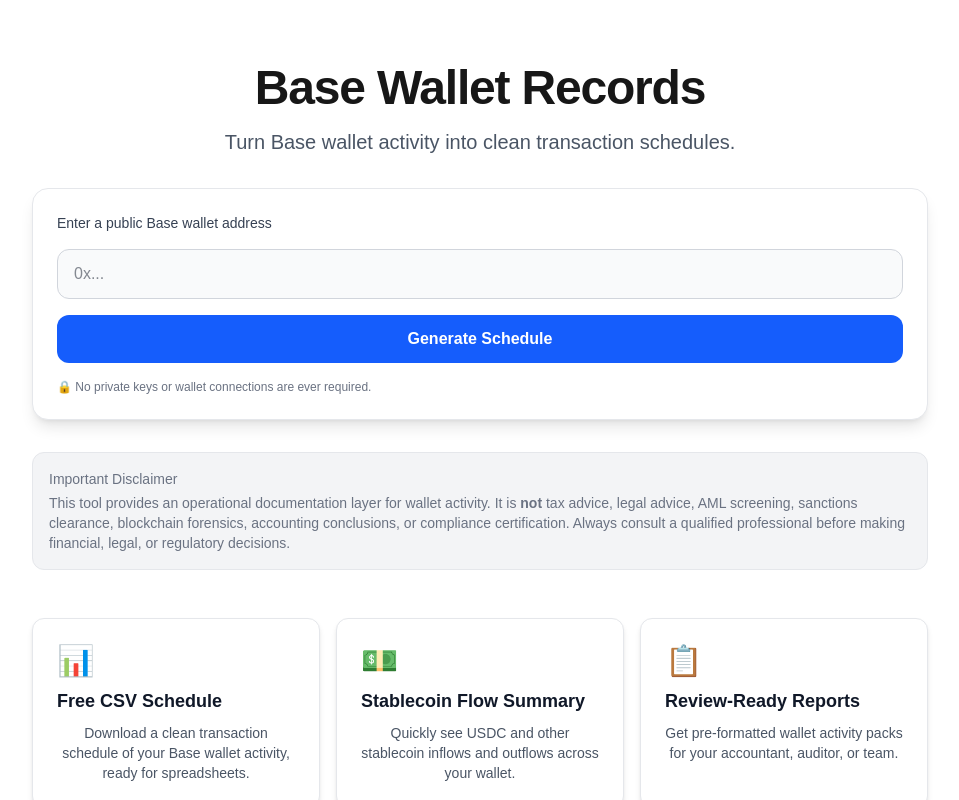
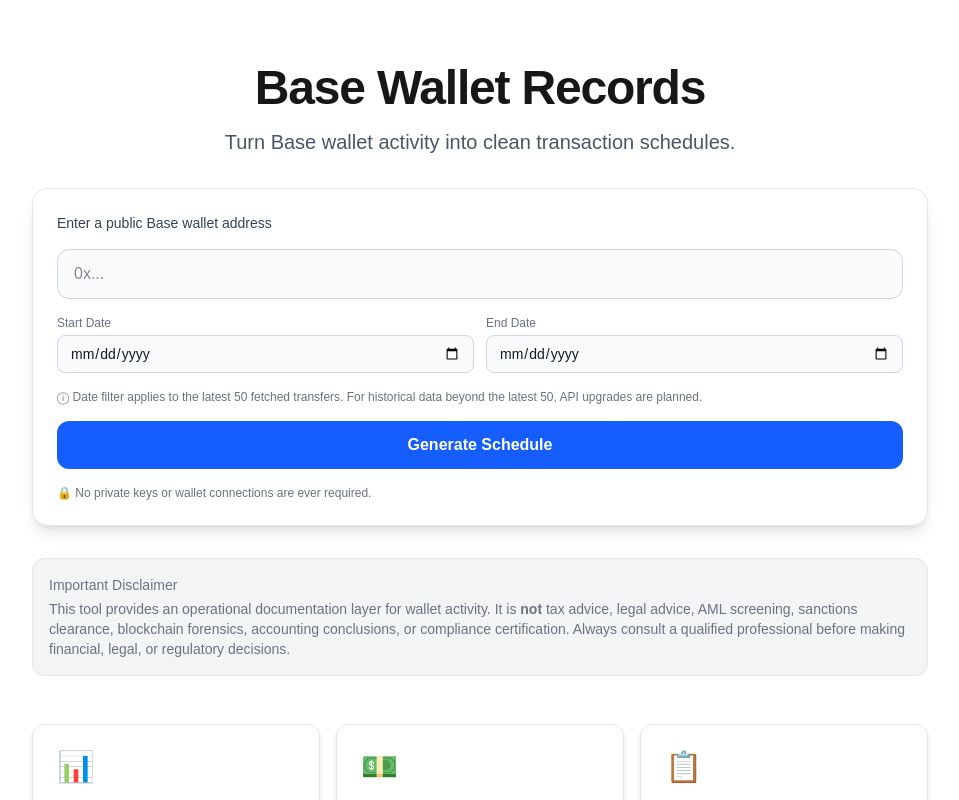
Before and after one commit to shockedpanda/TxDocket, a Next.js app: page / in a window 1280 px wide. Shown: the top 800 px of the page, without its empty margins (160-1119 px from the left). Built offline with nearby package versions, Linux system fonts and the light colour scheme.

Commit message:
Add date filter limitation disclaimer

```diff
--- a/src/app/api/transfers/route.ts
+++ b/src/app/api/transfers/route.ts
@@ -13,7 +13,7 @@
     );
   }
 
-  try {
+    try {
     const fetchWithRetry = async (url: string, retries = 2): Promise<Response> => {
       for (let attempt = 0; attempt < retries; attempt++) {
         const res = await fetch(url);
@@ -28,6 +28,7 @@
     const response = await fetchWithRetry(
       `${BLOCKSCOUT_BASE_URL}/addresses/${address}/token-transfers?type=ERC-20`
     );
+
     const data = await response.json();
     const items = data.items || [];
 
--- a/src/app/page.tsx
+++ b/src/app/page.tsx
@@ -15,6 +15,8 @@
   const [loading, setLoading] = useState(false);
   const [error, setError] = useState("");
   const [hideScam, setHideScam] = useState(false);
+  const [startDate, setStartDate] = useState("");
+  const [endDate, setEndDate] = useState("");
 
   const handleGenerate = async () => {
     setError("");
@@ -27,7 +29,11 @@
 
     setLoading(true);
     try {
-      const res = await fetch(`/api/transfers?address=${walletAddress.trim()}`);
+      let apiUrl = `/api/transfers?address=${walletAddress.trim()}`;
+      if (startDate) apiUrl += `&fromDate=${startDate}`;
+      if (endDate) apiUrl += `&toDate=${endDate}`;
+
+      const res = await fetch(apiUrl);
       const data = await res.json();
 
       if (!res.ok) {
@@ -48,7 +54,16 @@
   const displayedTransfers = hideScam
   ? transfers.filter((tx) => !isScamToken(tx.token))
   : transfers;
-
+  // New date filter – applied on top of the scam filter
+  const filteredByDate = displayedTransfers.filter((tx) => {
+    if (!startDate && !endDate) return true;
+    const txDate = new Date(tx.date).getTime();
+    const start = startDate ? new Date(startDate + "T00:00:00").getTime() : null;
+    const end = endDate ? new Date(endDate + "T23:59:59").getTime() : null;
+    if (start && txDate < start) return false;
+    if (end && txDate > end) return false;
+    return true;
+  });
   return (
     <main className="min-h-screen flex flex-col items-center justify-start px-4 py-16">
       <div className="max-w-4xl w-full text-center space-y-8">
@@ -78,6 +93,30 @@
             onChange={(e) => setWalletAddress(e.target.value)}
             className="w-full px-4 py-3 border border-gray-300 dark:border-gray-600 rounded-xl focus:outline-none focus:ring-2 focus:ring-blue-500 bg-gray-50 dark:bg-gray-700 text-gray-900 dark:text-white"
           />
+            <div className="flex flex-col sm:flex-row gap-3">
+              <div className="flex-1 text-left">
+                <label className="block text-xs text-gray-500 dark:text-gray-400 mb-1">Start Date</label>
+                <input
+                  type="date"
+                  value={startDate}
+                  onChange={(e) => setStartDate(e.target.value)}
+                  className="w-full px-3 py-2 border border-gray-300 dark:border-gray-600 rounded-lg bg-gray-50 dark:bg-gray-700 text-gray-900 dark:text-white text-sm"
+                />
+              </div>
+              <div className="flex-1 text-left">
+                <label className="block text-xs text-gray-500 dark:text-gray-400 mb-1">End Date</label>
+                <input
+                  type="date"
+                  value={endDate}
+                  onChange={(e) => setEndDate(e.target.value)}
+                  className="w-full px-3 py-2 border border-gray-300 dark:border-gray-600 rounded-lg bg-gray-50 dark:bg-gray-700 text-gray-900 dark:text-white text-sm"
+                />
+              </div>
+            </div>
+            <p className="text-xs text-gray-500 dark:text-gray-400 text-left">
+              ⓘ Date filter applies to the latest 50 fetched transfers. For historical data beyond the latest 50, API upgrades are planned.
+            </p>
+
           <button
             onClick={handleGenerate}
             disabled={loading}
@@ -189,7 +228,7 @@
             <StablecoinSummary transfers={transfers} walletAddress={walletAddress} />
             <div className="flex justify-between items-center mb-4 flex-wrap gap-3">
               <h2 className="text-xl font-semibold text-left">
-                Token Transfers ({displayedTransfers.length}{hideScam ? " (scam hidden)" : ""})
+                Token Transfers ({filteredByDate.length}{hideScam ? " (scam hidden)" : ""})
               </h2>
               <div className="flex items-center gap-3">
                 {/* Toggle switch */}
@@ -206,7 +245,7 @@
                   </div>
                 </label>
                 <button
-                  onClick={() => downloadCSV(displayedTransfers)}
+                  onClick={() => downloadCSV(filteredByDate)}
                   className="px-4 py-2 bg-green-600 hover:bg-green-700 text-white rounded-lg text-sm font-medium transition-colors"
                 >
                   ⬇ Download CSV
@@ -225,7 +264,7 @@
                 </tr>
               </thead>
               <tbody>
-                {displayedTransfers.map((tx, idx) => (
+                {filteredByDate.map((tx, idx) => (
                   <tr key={idx} className="border-b border-gray-100 dark:border-gray-700">
                     <td className="py-2 pr-4">{tx.date}</td>
                     <td className="py-2 pr-4 font-medium">{tx.token}</td>
@@ -246,6 +285,11 @@
                 ))}
               </tbody>
             </table>
+            {(startDate || endDate) && (
+              <p className="text-xs text-gray-500 mt-3">
+                Showing transfers between {startDate || "any"} and {endDate || "any"}.
+              </p>
+            )}
             {hideScam && displayedTransfers.length < transfers.length && (
               <p className="text-xs text-gray-500 mt-3">
                 {transfers.length - displayedTransfers.length} spam token(s) hidden.
@@ -255,7 +299,7 @@
         )}
 
         {/* Empty state */}
-        {!loading && displayedTransfers.length === 0 && !error && (
+        {!loading && filteredByDate.length === 0 && !error && (
           <div className="text-gray-500 dark:text-gray-400 text-sm">
             {transfers.length === 0
               ? "No transactions to display. Try entering a different wallet address."
```
